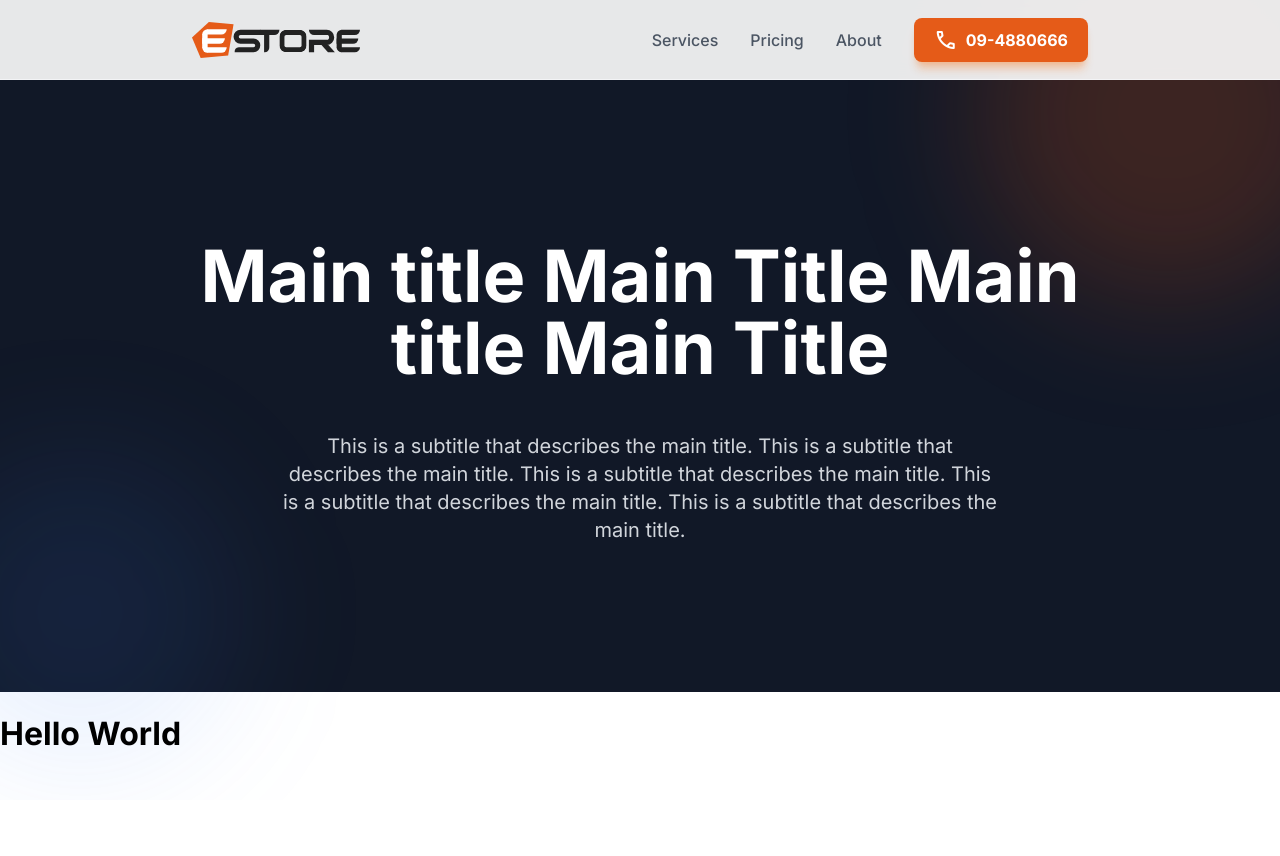
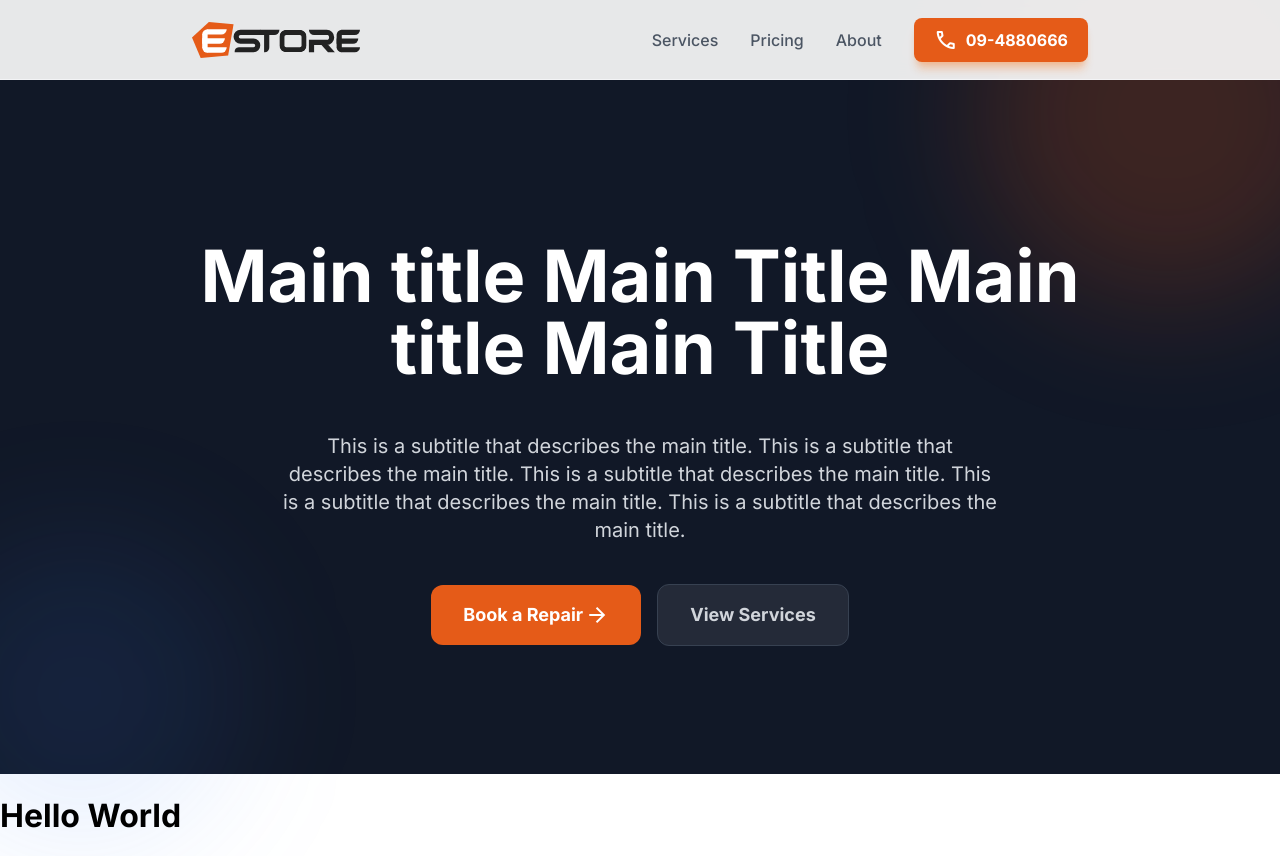
Before and after one commit to togwat/vrepair-website, a React (Vite) app: page / in a window 1280 px wide. Shown: the top 856 px of the page. Before the commit the page ends 800 px from the top, so only its background shows below. Built offline with nearby package versions, Linux system fonts and the light colour scheme.

Commit message:
Hero buttons and transition default

```diff
--- a/src/components/NavbarLink.tsx
+++ b/src/components/NavbarLink.tsx
@@ -2,7 +2,7 @@ import './css/NavbarLink.css'
 
 export default function NavbarLink({ link, children }: { link: string; children: React.ReactNode }) {
     return (
-        <a className="navbar-link" href={link}>
+        <a className="navbar-link transition-default" href={link}>
             {children}
         </a>
     )
--- a/src/components/css/NavbarCall.css
+++ b/src/components/css/NavbarCall.css
@@ -23,5 +23,4 @@
 
 .navbar-call .navbar-link:hover {
     background-color: var(--colour-accent-hover);
-    transition: 150ms;
 }
--- a/src/index.css
+++ b/src/index.css
@@ -7,6 +7,8 @@
   --colour-accent-hover: #B74913;
   --colour-grey-text-dark: #4B5563;
   --colour-grey-text-light: #D1D5DB;
+
+  --colour-grey-700: #374151;
 }
 
 body {
@@ -18,3 +20,8 @@ body {
 
   overflow-x: hidden;
 }
+
+.transition-default {
+  transition-duration: 150ms;
+  transition-timing-function: ease-in-out;
+}
--- /dev/null
+++ b/src/pages/home/components/BookingButton.tsx
@@ -0,0 +1,13 @@
+import './css/BookingButton.css'
+import HeroButton from './HeroButton'
+
+export default function BookingButton() {
+    return (
+        <div className="booking-button">
+            <HeroButton link="todo">
+                Book a Repair
+                <span className="material-symbols-outlined">arrow_forward</span>
+            </HeroButton>
+        </div>
+    )
+}
--- a/src/pages/home/components/Hero.tsx
+++ b/src/pages/home/components/Hero.tsx
@@ -1,5 +1,7 @@
+import BookingButton from './BookingButton'
 import './css/Hero.css'
 import HeroBackground from './HeroBackground'
+import HeroButton from './HeroButton'
 
 export default function Hero() {
     return (
@@ -8,6 +10,11 @@ export default function Hero() {
             <div className="hero-content">
                 <h1 className="hero-title">Main title Main Title Main title Main Title</h1>
                 <p className="hero-subtitle">This is a subtitle that describes the main title. This is a subtitle that describes the main title. This is a subtitle that describes the main title. This is a subtitle that describes the main title. This is a subtitle that describes the main title.</p>
+
+                <div className="hero-buttons">
+                    <BookingButton />
+                    <HeroButton link="todo">View Services</HeroButton>
+                </div>
             </div>
         </header>
     )
--- /dev/null
+++ b/src/pages/home/components/HeroButton.tsx
@@ -0,0 +1,9 @@
+import './css/HeroButton.css'
+
+export default function HeroButton({ link, children }: { link: string; children: React.ReactNode }) {
+    return (
+        <a className="hero-button transition-default" href={link}>
+            {children}
+        </a>
+    )
+}
--- /dev/null
+++ b/src/pages/home/components/css/BookingButton.css
@@ -0,0 +1,10 @@
+.booking-button .hero-button {
+    color: #FFF;
+    background-color: var(--colour-accent);
+    border-width: 0;
+}
+
+.booking-button .hero-button:hover {
+    background-color: var(--colour-accent-hover);
+    transform: translateY(-0.25rem);
+}
--- a/src/pages/home/components/css/Hero.css
+++ b/src/pages/home/components/css/Hero.css
@@ -12,6 +12,8 @@
     margin-right: auto;
 
     text-align: center;
+
+    color: var(--colour-grey-text-light);
 }
 
 .hero-title {
@@ -27,7 +29,6 @@
 }
 
 .hero-subtitle {
-    color: var(--colour-grey-text-light);
     font-size: 1.25rem;
     line-height: 1.75rem;
 
@@ -35,4 +36,12 @@
 
     margin-left: auto;
     margin-right: auto;
+    margin-bottom: 2.5rem;
 }
+
+.hero-buttons {
+    display: flex;
+    justify-content: center;
+    align-items: center;
+    gap: 1rem;
+}
--- /dev/null
+++ b/src/pages/home/components/css/HeroButton.css
@@ -0,0 +1,29 @@
+.hero-button {
+    text-decoration: none;
+    color: var(--colour-grey-text-light);
+    font-weight: 700;   /* bold */
+    font-size: 1.125rem;
+    line-height: 1.75rem;
+
+    display: inline-flex;
+    justify-content: center;
+    align-items: center;
+    gap: 2px;
+
+    background-color: rgb(255 255 255 / 0.08);
+
+    padding-top: 1rem;
+    padding-bottom: 1rem;
+    padding-left: 2rem;
+    padding-right: 2rem;
+
+    border-style: solid;
+    border-width: 1px;
+    border-color: var(--colour-grey-700);
+    border-radius: 0.75rem;
+}
+
+.hero-button:hover {
+    color: #FFF;
+    background-color: var(--colour-grey-700);
+}
```
